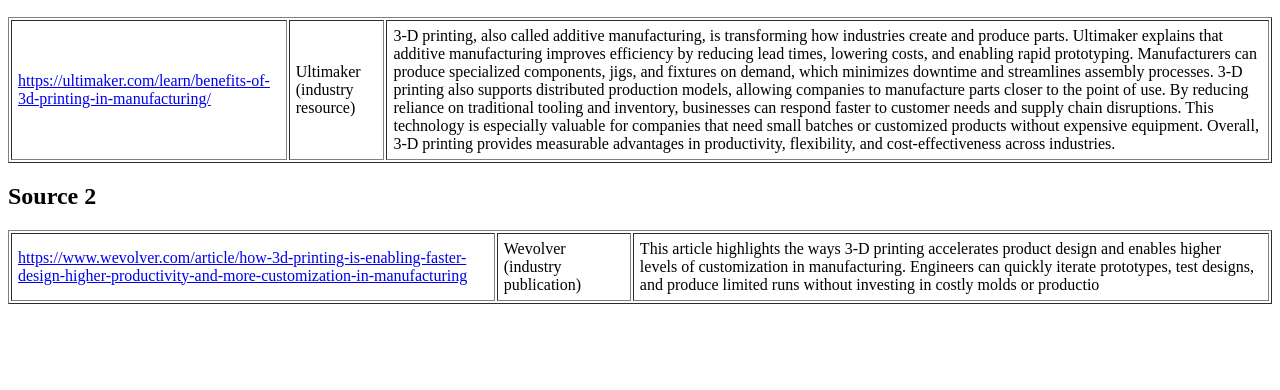
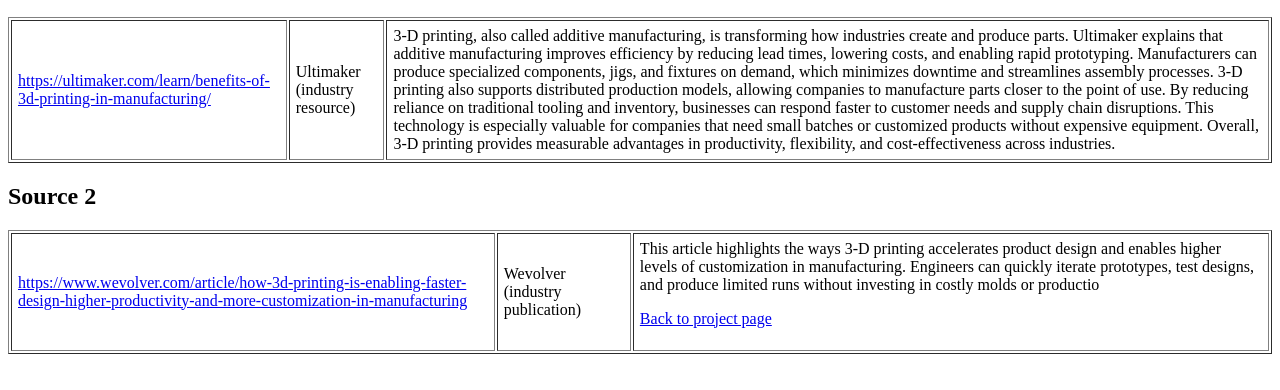
Before and after one commit to costef1-hue/frankcoste.github.io, a plain HTML site: page subtopic3.html in a window 1280 px wide. Shown: the part 110-500 px from the top of the page. Drawn offline with Linux system fonts and the light colour scheme.

Commit message:
Update subtopic3.html

```diff
--- a/subtopic3.html
+++ b/subtopic3.html
@@ -25,3 +25,5 @@
       <td>Wevolver (industry publication)</td>
       <td>
         This article highlights the ways 3-D printing accelerates product design and enables higher levels of customization in manufacturing. Engineers can quickly iterate prototypes, test designs, and produce limited runs without investing in costly molds or productio
+
+<p><a href="project.html">Back to project page</a></p>
```
